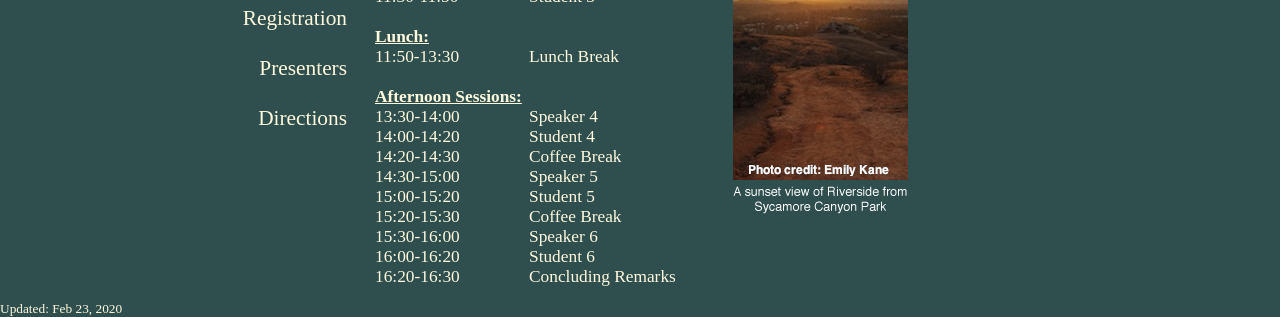
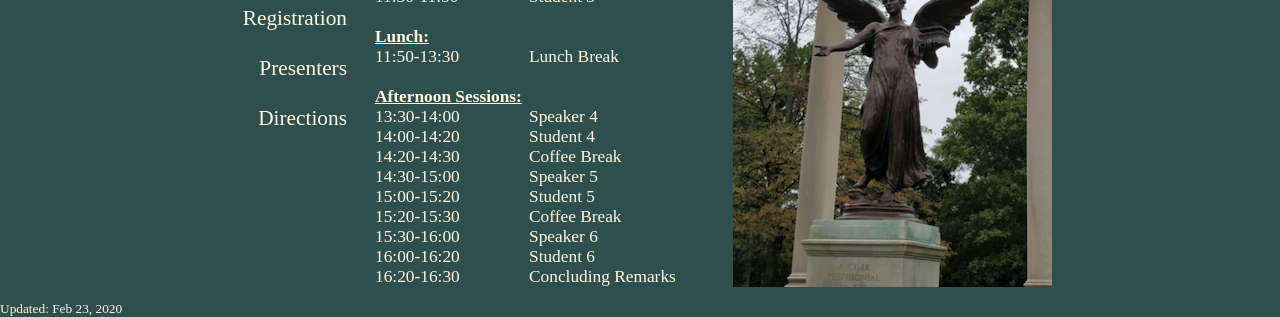
Before and after one commit to fosterk86/fosterk86.github.io, a plain HTML site: page MWWomenExpBiol/schedule.html in a window 1280 px wide. Shown: the part 483-800 px from the top of the page. Drawn offline with nearby package versions, Linux system fonts and the light colour scheme.

Commit message:
minor updates to MWWomenExpBiol site
Added a few pictures

```diff
--- a/MWWomenExpBiol/schedule.html
+++ b/MWWomenExpBiol/schedule.html
@@ -183,7 +183,7 @@ Concluding Remarks
 
 		<td align=top>
 			<br /><br />
-			<img src="./Sunset sycamore canyon 5.png" alt="Sycamore sunset">
+			<img src="./Beni1.png" alt="Benificience">
 		</td>
 	</tr>
 	</table>
```
Also changed, not shown: MWWomenExpBiol/index.html (+1 -1 lines), MWWomenExpBiol/presenters.html (+1 -1 lines), MWWomenExpBiol/Beni.jpg (added), MWWomenExpBiol/Beni1.png (added), 1 other file.
